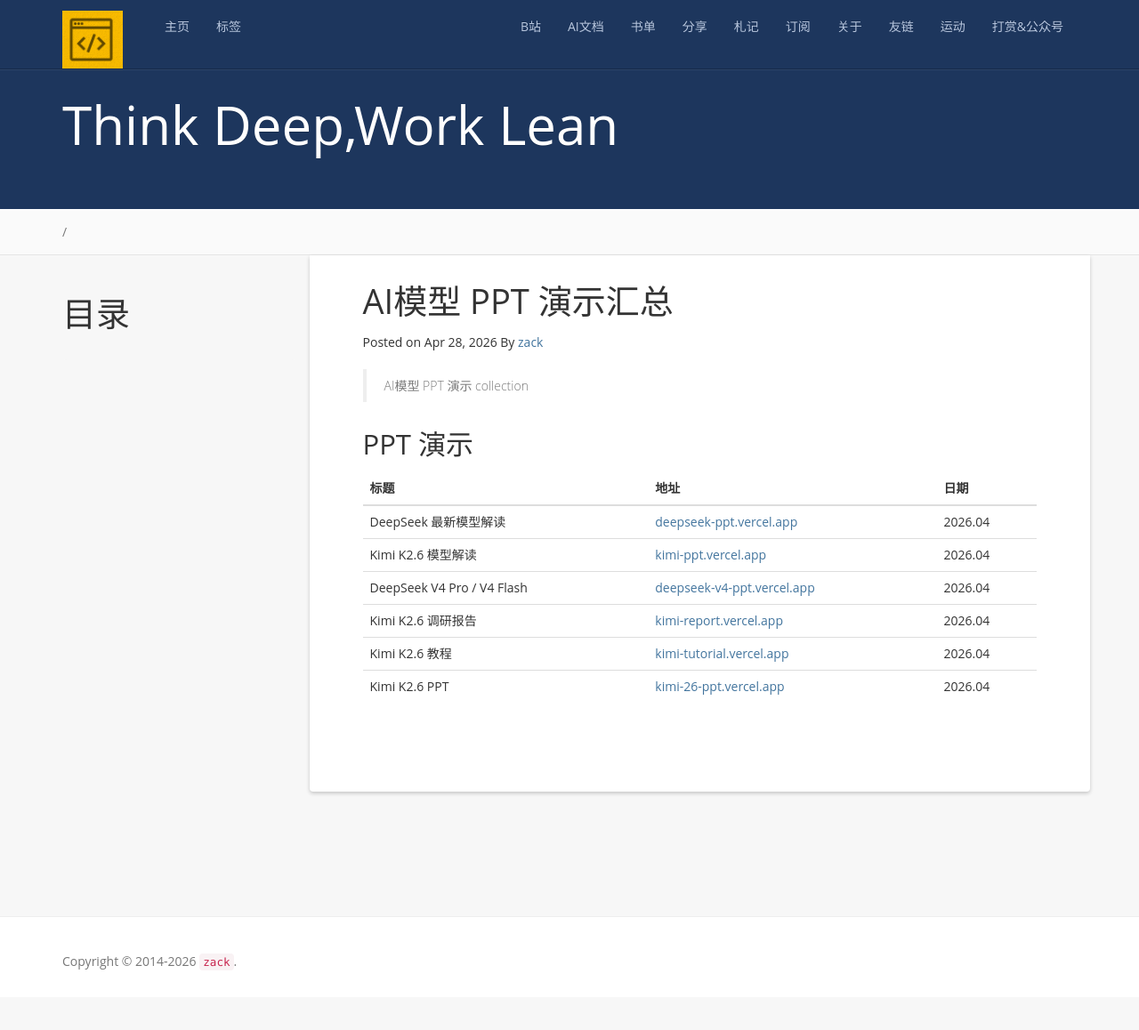
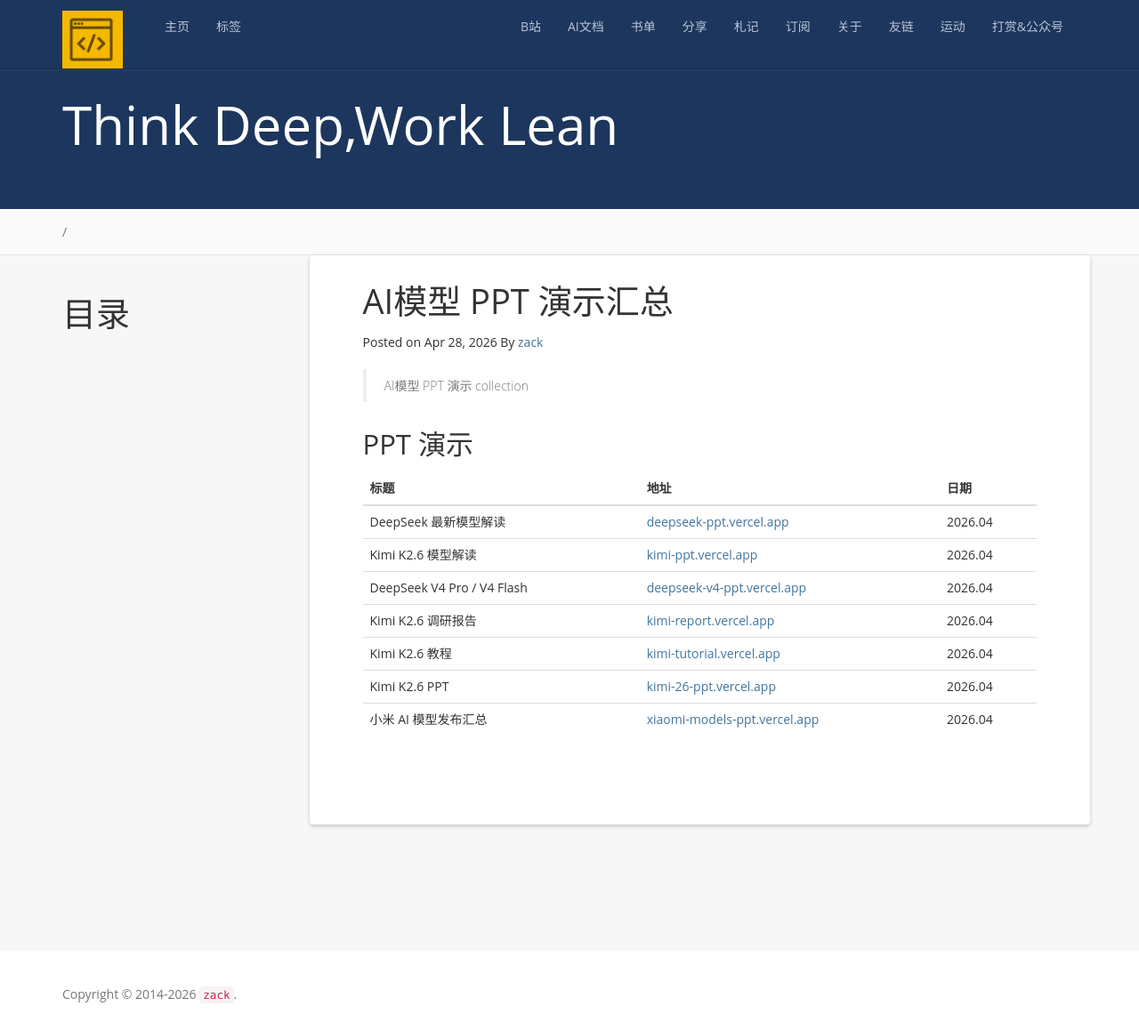
Before and after one commit to zackzhangkai/zackzhangkai.github.io, a Jekyll site: the page built from _posts/2026-04-28-AI模型PPT汇总.md, in a window 1280 px wide and 1158 px high. Shown: the whole window at 89% size. Built offline with Jekyll 4.4.1, drawn with Linux system fonts in a browser that asks for light colours; nearby versions of some CDN libraries; a script that is not in the unit is left out; comment, search, counter and statistics services are not loaded.

Commit message:
Add 小米AI模型PPT 链接

```diff
--- a/_posts/2026-04-28-AI模型PPT汇总.md
+++ b/_posts/2026-04-28-AI模型PPT汇总.md
@@ -16,3 +16,4 @@
 | Kimi K2.6 调研报告 | [kimi-report.vercel.app](https://kimi-report.vercel.app) | 2026.04 |
 | Kimi K2.6 教程 | [kimi-tutorial.vercel.app](https://kimi-tutorial.vercel.app) | 2026.04 |
 | Kimi K2.6 PPT | [kimi-26-ppt.vercel.app](https://kimi-26-ppt.vercel.app) | 2026.04 |
+| 小米 AI 模型发布汇总 | [xiaomi-models-ppt.vercel.app](https://xiaomi-models-ppt.vercel.app) | 2026.04 |
```
